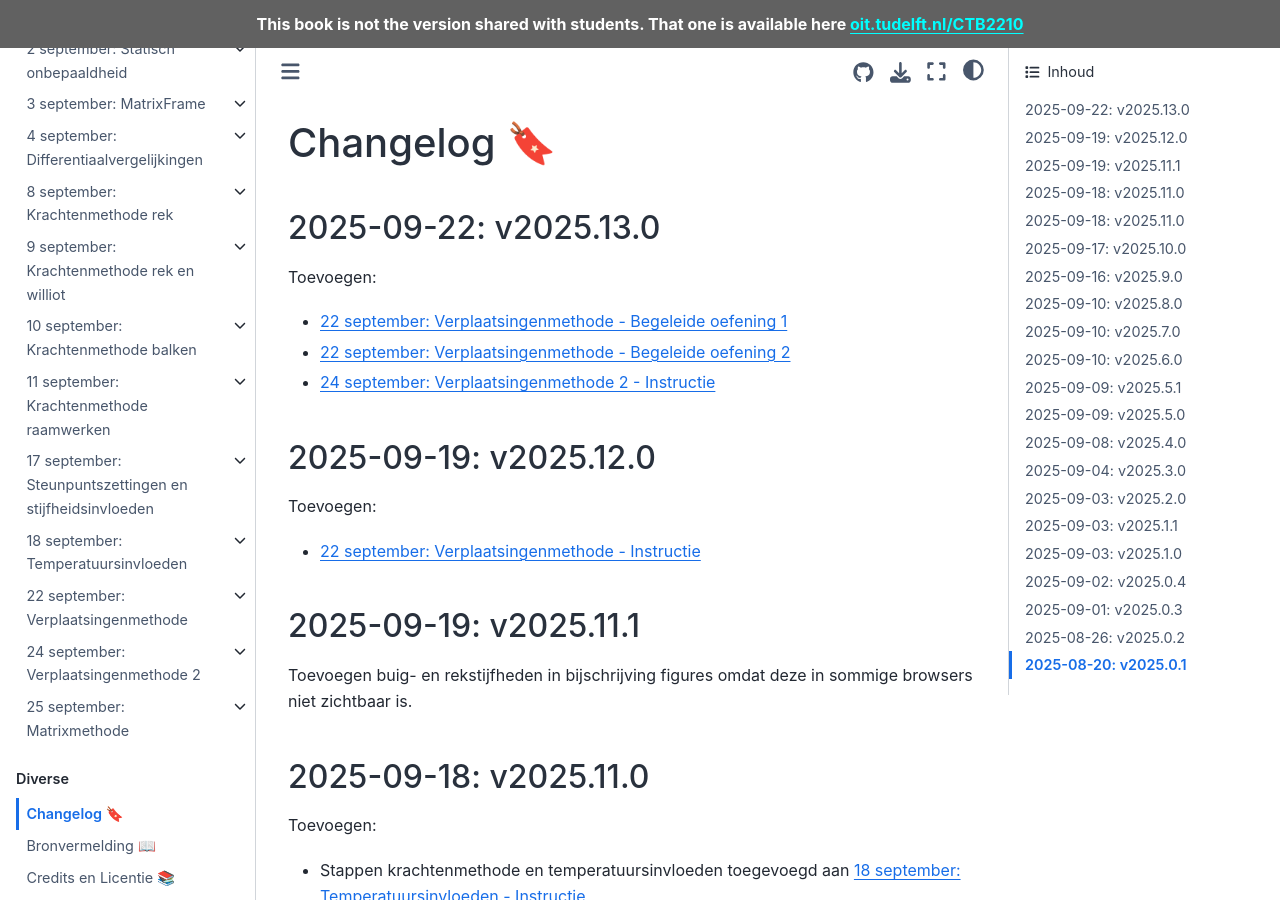
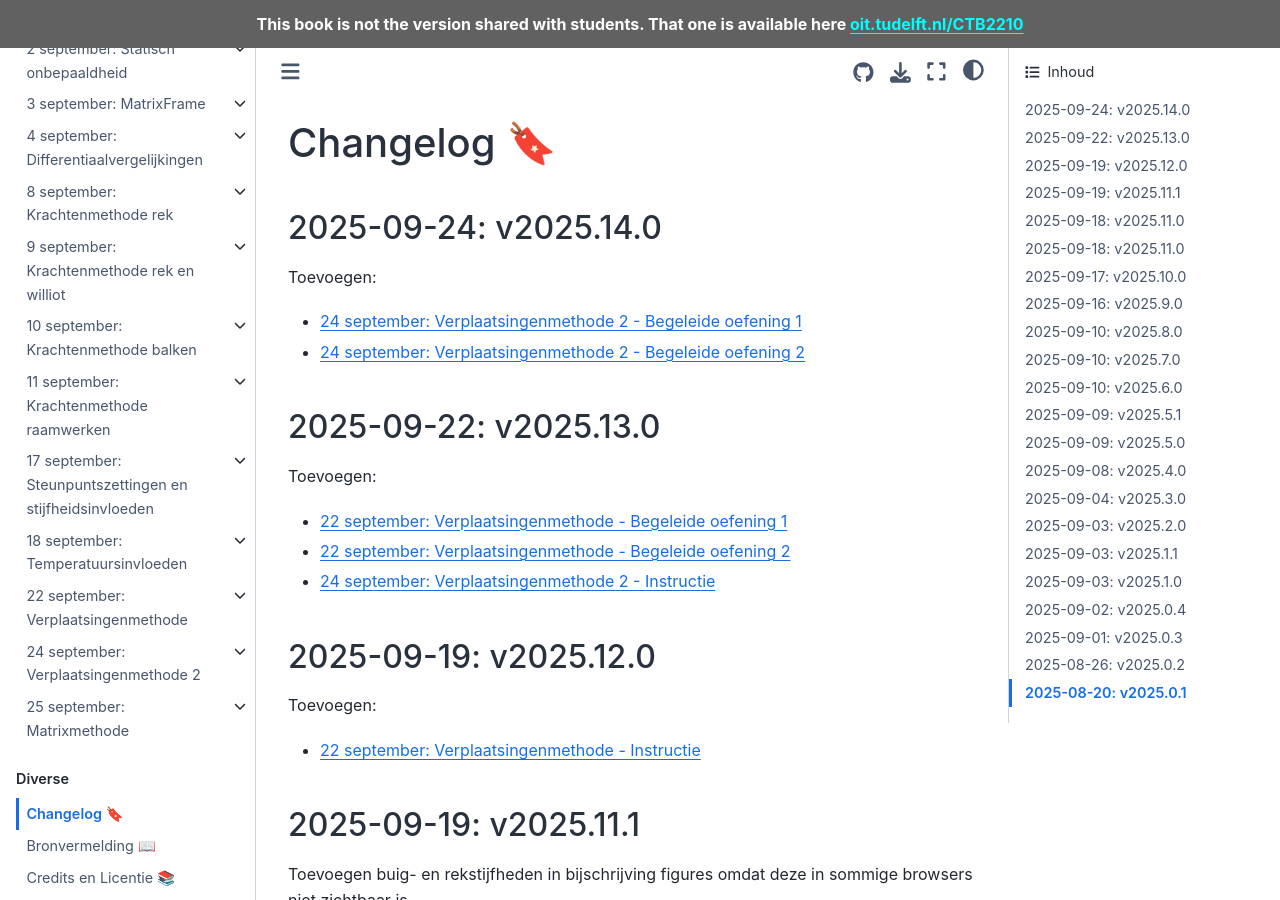
Before and after one commit to TUDelft-books/CTB2210, a Jupyter Book: the page built from book/changelog.md, in a window 1280 px wide and 900 px high. Built offline with Jupyter Book 1.0.4 settings and Sphinx 7.4.7 and the Sphinx Book theme 1.1.4, drawn with Linux system fonts in a browser that asks for light colours; comment, search, counter and statistics services are not loaded.

Commit message:
Added lesoefening and updated figures

```diff
--- a/book/_toc.yml
+++ b/book/_toc.yml
@@ -67,10 +67,8 @@
   - file: verplaats2/lesson.md
     sections:
     - file: verplaats2/theorie.md
-# START REMOVE-FROM-RELEASE
     - file: verplaats2/lesoefening1.md
     - file: verplaats2/lesoefening2.md
-# END REMOVE-FROM-RELEASE
   - file: matrix/lesson.md
 # START REMOVE-FROM-RELEASE
     sections:
--- a/book/changelog.md
+++ b/book/changelog.md
@@ -1,4 +1,9 @@
 # Changelog 🔖
+
+## 2025-09-24: v2025.14.0
+Toevoegen:
+- [24 september: Verplaatsingenmethode 2 - Begeleide oefening 1](./verplaats2/lesoefening1.md)
+- [24 september: Verplaatsingenmethode 2 - Begeleide oefening 2](./verplaats2/lesoefening2.md)
 
 ## 2025-09-22: v2025.13.0
 Toevoegen:
```
Also changed, not shown: book/verplaats2/theorie_data/AB_1.svg, book/verplaats2/theorie_data/AB_2.svg, book/verplaats2/theorie_data/BC_1.svg, book/verplaats2/theorie_data/BC_2.svg, book/verplaats2/theorie_data/BC_3.svg.
